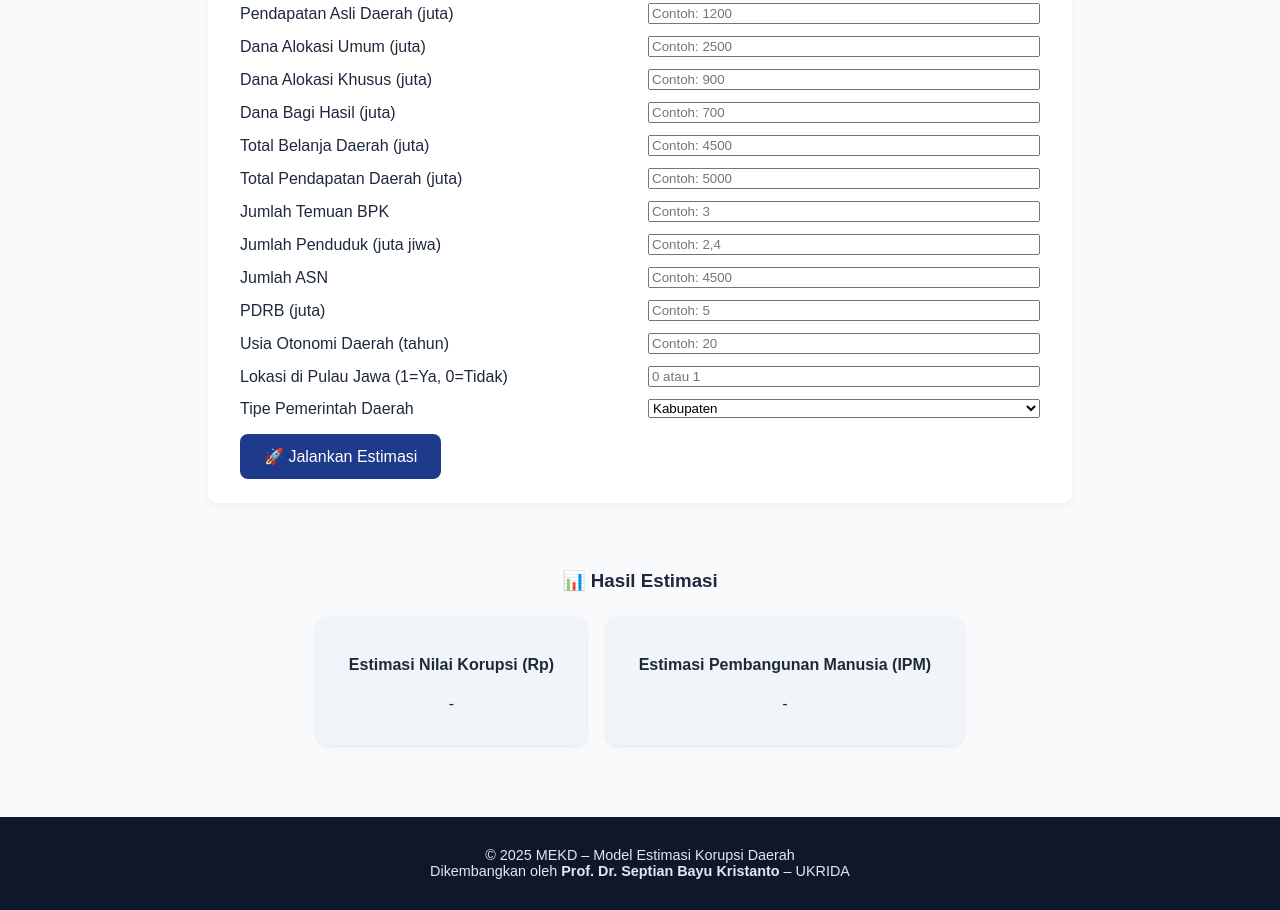
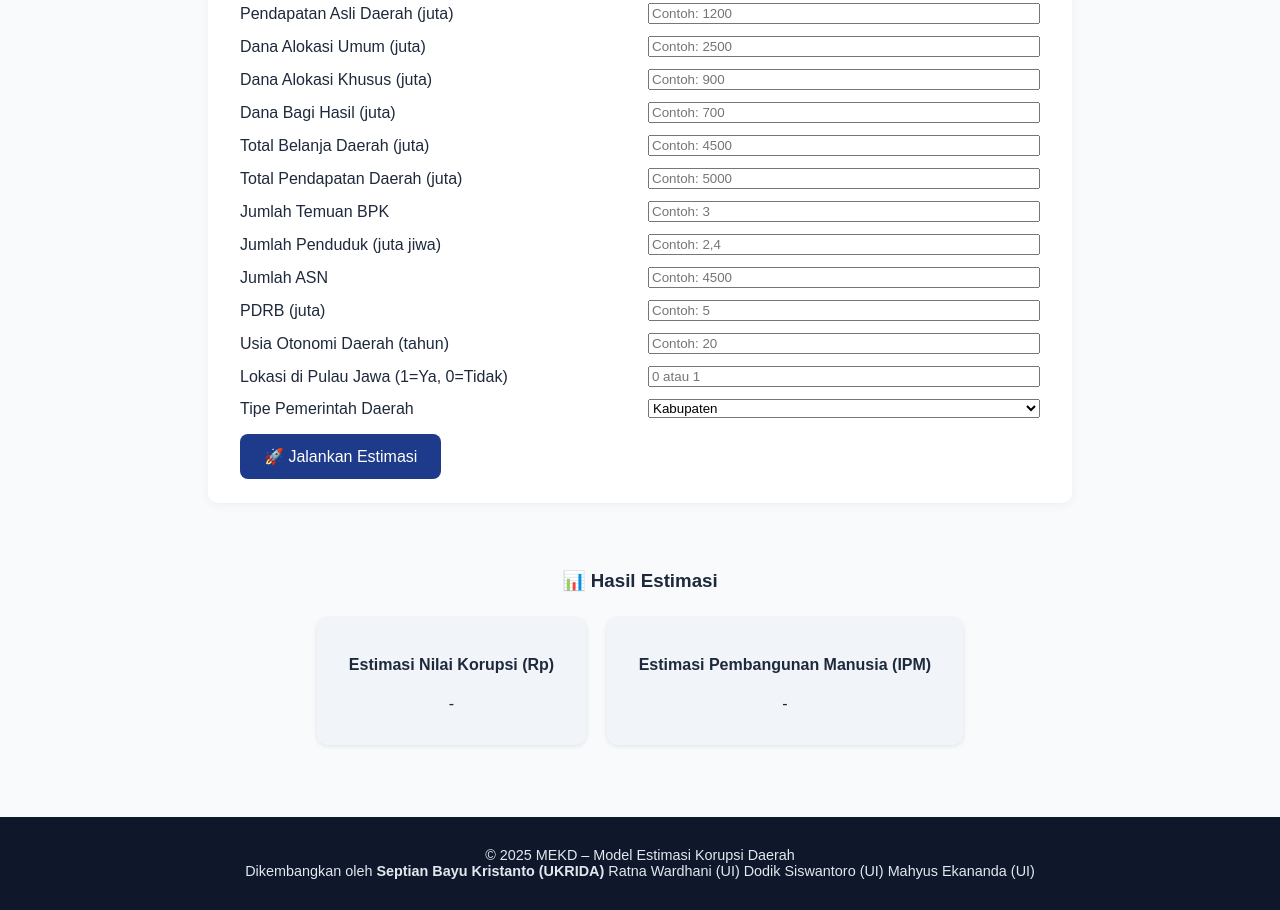
Before and after one commit to septianbk/MEKD, a plain HTML site: page index.html in a window 1280 px wide. Shown: the part 567-1477 px from the top of the page. Drawn offline with nearby package versions, Linux system fonts and the light colour scheme.

Commit message:
Update index.html

```diff
--- a/index.html
+++ b/index.html
@@ -66,7 +66,7 @@
 
   <footer>
     <p>© 2025 MEKD – Model Estimasi Korupsi Daerah<br>
-    Dikembangkan oleh <strong>Prof. Dr. Septian Bayu Kristanto</strong> – UKRIDA</p>
+    Dikembangkan oleh <strong>Septian Bayu Kristanto (UKRIDA)</strong> Ratna Wardhani (UI)</strong> Dodik Siswantoro (UI)</strong> Mahyus Ekananda (UI)</p>
   </footer>
 
   <script src="script.js"></script>
```
